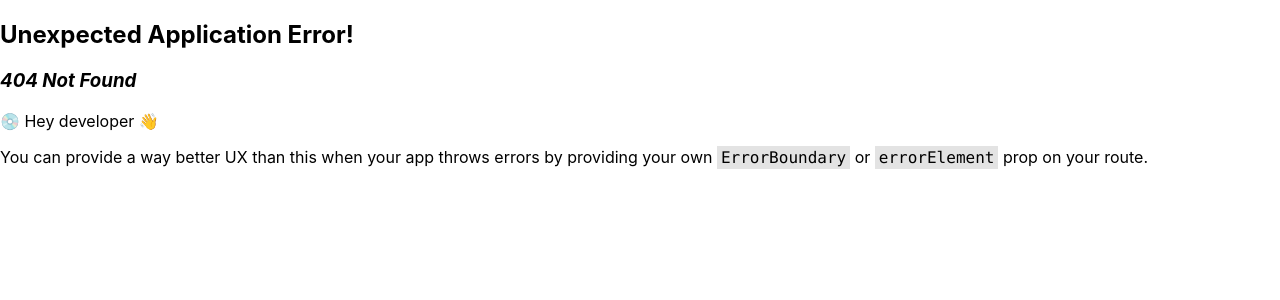
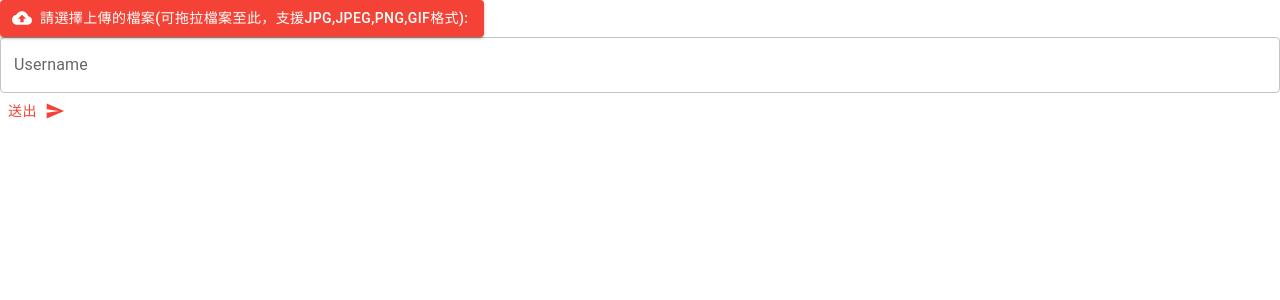
Before and after one commit to vb735499/GoLearning, a React (Create React App) app in the folder frontend/: page /test in a window 1280 px wide. Before the commit this address had no page. Shown: the top 300 px of the page. Built offline with nearby package versions, Linux system fonts and the light colour scheme.

Commit message:
Added uploadform.tsx & card

```diff
--- /dev/null
+++ b/frontend/src/pages/UploadCard.tsx
@@ -0,0 +1,50 @@
+import * as React from 'react';
+import Card from '@mui/material/Card';
+import CardActions from '@mui/material/CardActions';
+import CardContent from '@mui/material/CardContent';
+import CardMedia from '@mui/material/CardMedia';
+import Stack from '@mui/material/Stack';
+import Button from '@mui/material/Button';
+import SendIcon from '@mui/icons-material/Send';
+import TextField from '@mui/material/TextField';
+import CloudUploadIcon from '@mui/icons-material/CloudUpload';
+import { styled } from '@mui/material/styles';
+
+import Typography from '@mui/material/Typography';
+
+export default function UploadCard() {
+
+  const VisuallyHiddenInput = styled('input')({
+    clip: 'rect(0 0 0 0)',
+    clipPath: 'inset(50%)',
+    height: 1,
+    overflow: 'hidden',
+    position: 'absolute',
+    bottom: 0,
+    left: 0,
+    whiteSpace: 'nowrap',
+    width: 1,
+  });
+
+  return (
+    <Card sx={{ maxWidth: 345 }}>
+        <CardMedia
+            component="img"
+            alt="green iguana"
+            height="140"
+            image=""
+        />
+        <CardContent>
+            <Typography gutterBottom variant="h5" component="div">
+            Test
+            </Typography>
+            <Typography variant="body2" color="text.secondary">
+            </Typography>
+        </CardContent>
+        <CardActions>
+            <Button size="small">Share</Button>
+            <Button size="small">Learn More</Button>
+        </CardActions>
+    </Card>
+  );
+}
--- /dev/null
+++ b/frontend/src/pages/UploadForm.tsx
@@ -0,0 +1,78 @@
+import * as React from 'react';
+import Stack from '@mui/material/Stack';
+import Button from '@mui/material/Button';
+import SendIcon from '@mui/icons-material/Send';
+import TextField from '@mui/material/TextField';
+import CloudUploadIcon from '@mui/icons-material/CloudUpload';
+import { styled } from '@mui/material/styles';
+
+export default function UploadForm() {
+    const [formData, setFormData] = React.useState({
+        username: '',
+        // password: '',
+        upload: FileList, // 用於文件上傳的字段
+    });
+
+    const VisuallyHiddenInput = styled('input')({
+        clip: 'rect(0 0 0 0)',
+        clipPath: 'inset(50%)',
+        height: 1,
+        overflow: 'hidden',
+        position: 'absolute',
+        bottom: 0,
+        left: 0,
+        whiteSpace: 'nowrap',
+        width: 1,
+    });
+
+    const handleSubmit = (event: React.FormEvent<HTMLFormElement>) => {
+        event.preventDefault();
+        console.log('Form submitted:', formData);
+        // 在這裡發送表單數據到後端
+    };
+
+    const handleChange = (event: React.ChangeEvent<HTMLInputElement>) => {
+        const { name, value } = event.target;
+        setFormData({ ...formData, [name]: value });
+    };
+
+    const handleFileChange = (event: React.ChangeEvent<HTMLInputElement>) => {
+        if (event.target.files == null){
+            return ;
+        }
+        const file = event.target.files
+        // setFormData({ ...formData, upload: file });
+    };
+
+
+
+  return (
+        <form
+            action="/api/upload"
+            method="POST"
+            encType="multipart/form-data"
+            onSubmit={handleSubmit}
+        >
+            <Button
+                component="label"
+                variant="contained"
+                tabIndex={-1}
+                startIcon={<CloudUploadIcon />}
+            >
+                請選擇上傳的檔案(可拖拉檔案至此，支援jpg,jpeg,png,gif格式):
+                <VisuallyHiddenInput type="file" required multiple={true} name='upload[]' draggable={true} />
+            </Button>
+            <TextField
+                type="text"
+                name="username"
+                label="Username"
+                value={formData.username}
+                onChange={handleChange}
+                fullWidth
+            />
+            <Stack spacing={2} direction="row">
+                <Button type='submit' variant="text" endIcon={<SendIcon />}>送出</Button>
+            </Stack>
+        </form>
+  );
+}
--- a/frontend/src/pages/UploadPage.tsx
+++ b/frontend/src/pages/UploadPage.tsx
@@ -1,33 +1,11 @@
 import * as React from 'react';
-import Card from '@mui/material/Card';
-import CardActions from '@mui/material/CardActions';
-import CardContent from '@mui/material/CardContent';
-import CardMedia from '@mui/material/CardMedia';
-import Button from '@mui/material/Button';
-import Typography from '@mui/material/Typography';
+import Container from '@mui/material/Container';
+import UploadCard from './UploadCard'
 
-export default function ImgMediaCard() {
+export default function UploadPage() {
   return (
-    <Card sx={{ maxWidth: 345 }}>
-      <CardMedia
-        component="img"
-        alt="green iguana"
-        height="140"
-        image=""
-      />
-      <CardContent>
-        <Typography gutterBottom variant="h5" component="div">
-          Lizard
-        </Typography>
-        <Typography variant="body2" color="text.secondary">
-          Lizards are a widespread group of squamate reptiles, with over 6,000
-          species, ranging across all continents except Antarctica
-        </Typography>
-      </CardContent>
-      <CardActions>
-        <Button size="small">Share</Button>
-        <Button size="small">Learn More</Button>
-      </CardActions>
-    </Card>
+    <Container maxWidth="sm" >
+        <UploadCard />
+    </Container>
   );
 }
--- a/frontend/src/router.tsx
+++ b/frontend/src/router.tsx
@@ -2,6 +2,7 @@ import { FC, lazy, LazyExoticComponent, Suspense } from 'react';
 import { createBrowserRouter } from "react-router-dom";
 
 import LoadingScreen from "./components/LoadingScreen";
+import UploadForm from './pages/UploadForm';
 
 const loadable = (Component: LazyExoticComponent<FC>) => (props: any) => (
     <Suspense fallback={<LoadingScreen />}>
@@ -19,6 +20,10 @@ const BrowserRouter = createBrowserRouter([
     },{
       path: "/upload",
       element: <UploadPage />,
+    },
+    {
+      path: "/test",
+      element: <UploadForm />,
     }
 ]);
 
```
